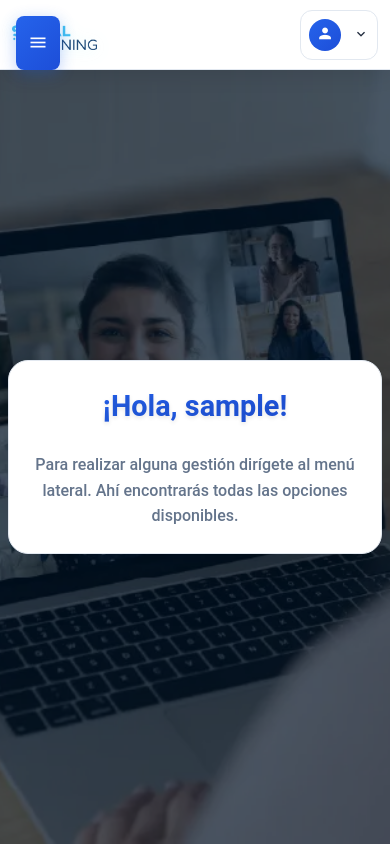
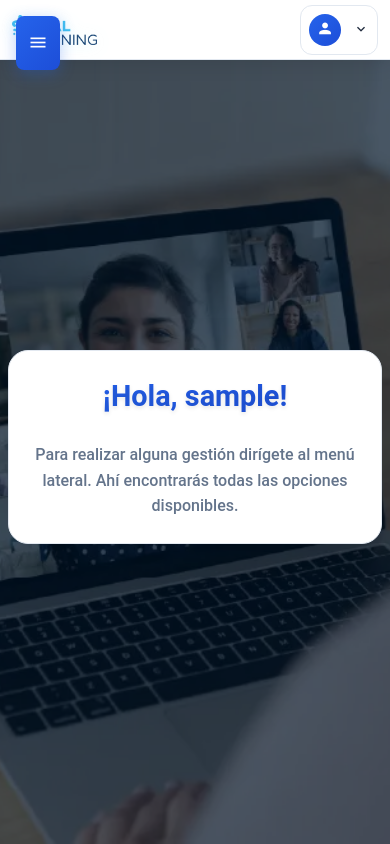
Before and after one commit to PracticaProfesionalizante/WikiFrontend, a Vue app: page /dashboard in a window 390 px wide. Built offline with nearby package versions, Linux system fonts and the light colour scheme; sample sign-in values are in the browser's storage.

Commit message:
style: reduci la altura del encabezado y ajuste el relleno del contenido de 70px a 60px
El cambio mejora la coherencia visual en todas las vistas al estandarizar la altura del encabezado y el relleno de contenido correspondiente. Esto crea un diseño de interfaz de usuario más compacto y moderno.

```diff
--- a/src/components/common/AppHeader.vue
+++ b/src/components/common/AppHeader.vue
@@ -115,7 +115,7 @@ onUnmounted(() => {
   top: 0;
   left: 80px;
   right: 0;
-  height: 70px;
+  height: 60px;
   background: var(--bg-primary);
   backdrop-filter: blur(20px);
   border-bottom: 1px solid var(--border-color);
--- a/src/views/DashboardView.vue
+++ b/src/views/DashboardView.vue
@@ -68,7 +68,7 @@ onMounted(async () => {
 }
 
 .main-content.with-header {
-  padding-top: 70px;
+  padding-top: 60px;
 }
 
 .main-content::before {
@@ -144,12 +144,12 @@ onMounted(async () => {
   }
 
   .main-content.with-header {
-    padding-top: 70px;
+    padding-top: 60px;
   }
 
   .welcome-container {
     padding: 1rem;
-    height: calc(100vh - 70px);
+    height: calc(100vh - 60px);
   }
 
   .welcome-content {
--- a/src/views/SettingsView.vue
+++ b/src/views/SettingsView.vue
@@ -499,7 +499,7 @@ watch(isDarkMode, (newValue) => {
 }
 
 .main-content.with-header {
-  padding-top: 70px;
+  padding-top: 60px;
 }
 
 .main-content.sidebar-expanded {
--- a/src/views/dynamic/BasicView.vue
+++ b/src/views/dynamic/BasicView.vue
@@ -118,7 +118,7 @@ onMounted(() => {
 }
 
 .main-content.with-header {
-  padding-top: 70px;
+  padding-top: 60px;
 }
 
 .dynamic-container {
--- a/src/views/dynamic/FormView.vue
+++ b/src/views/dynamic/FormView.vue
@@ -282,7 +282,7 @@ onMounted(() => {
 }
 
 .main-content.with-header {
-  padding-top: 70px;
+  padding-top: 60px;
 }
 
 .form-container {
--- a/src/views/dynamic/TableView.vue
+++ b/src/views/dynamic/TableView.vue
@@ -557,7 +557,7 @@ onMounted(() => {
 }
 
 .main-content.with-header {
-  padding-top: 70px;
+  padding-top: 60px;
 }
 
 .table-container {
```
